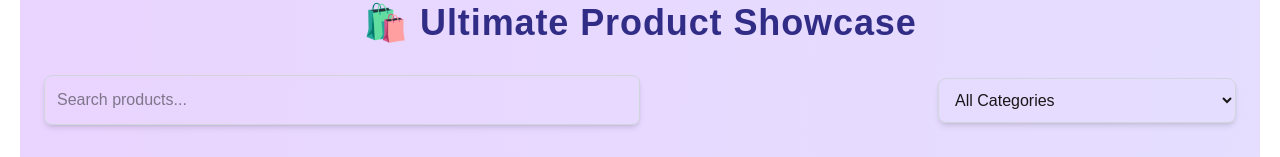
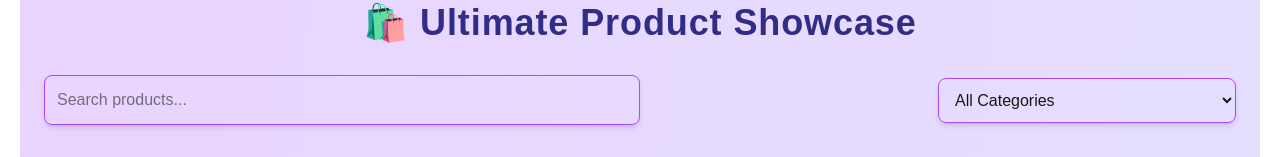
Before and after one commit to hackerbikram/tech, a Next.js app: page /product in a window 1280 px wide. Shown: the part 121-278 px from the top of the page. Built offline with nearby package versions, Linux system fonts and the light colour scheme.

Commit message:
Your update message

```diff
--- a/src/app/(pages)/product/page.jsx
+++ b/src/app/(pages)/product/page.jsx
@@ -59,11 +59,11 @@ export default function ProductPage() {
           placeholder="Search products..."
           value={searchTerm}
           onChange={e => setSearchTerm(e.target.value)}
-          className="w-full md:w-1/2 p-3 rounded-lg shadow-md border border-gray-300 focus:outline-indigo-500 focus:ring-2 focus:ring-indigo-300 transition"
+          className="w-full text-black md:w-1/2 p-3 rounded-lg shadow-md border border-purple-500 focus:outline-indigo-500 focus:ring-2 focus:ring-indigo-300 transition"
         />
 
         <select
-          className="w-full md:w-1/4 p-3 rounded-lg shadow-md border border-gray-300 focus:outline-indigo-500 focus:ring-2 focus:ring-indigo-300 transition"
+          className="w-full md:w-1/4 p-3 rounded-lg shadow-md border border-purple-500 focus:outline-indigo-500 focus:ring-2 focus:ring-indigo-300 transition"
           value={selectedCategory}
           onChange={e => setSelectedCategory(e.target.value)}
         >
```
Also changed, not shown: 1 other file (tests, documents, lock files or other folders).
